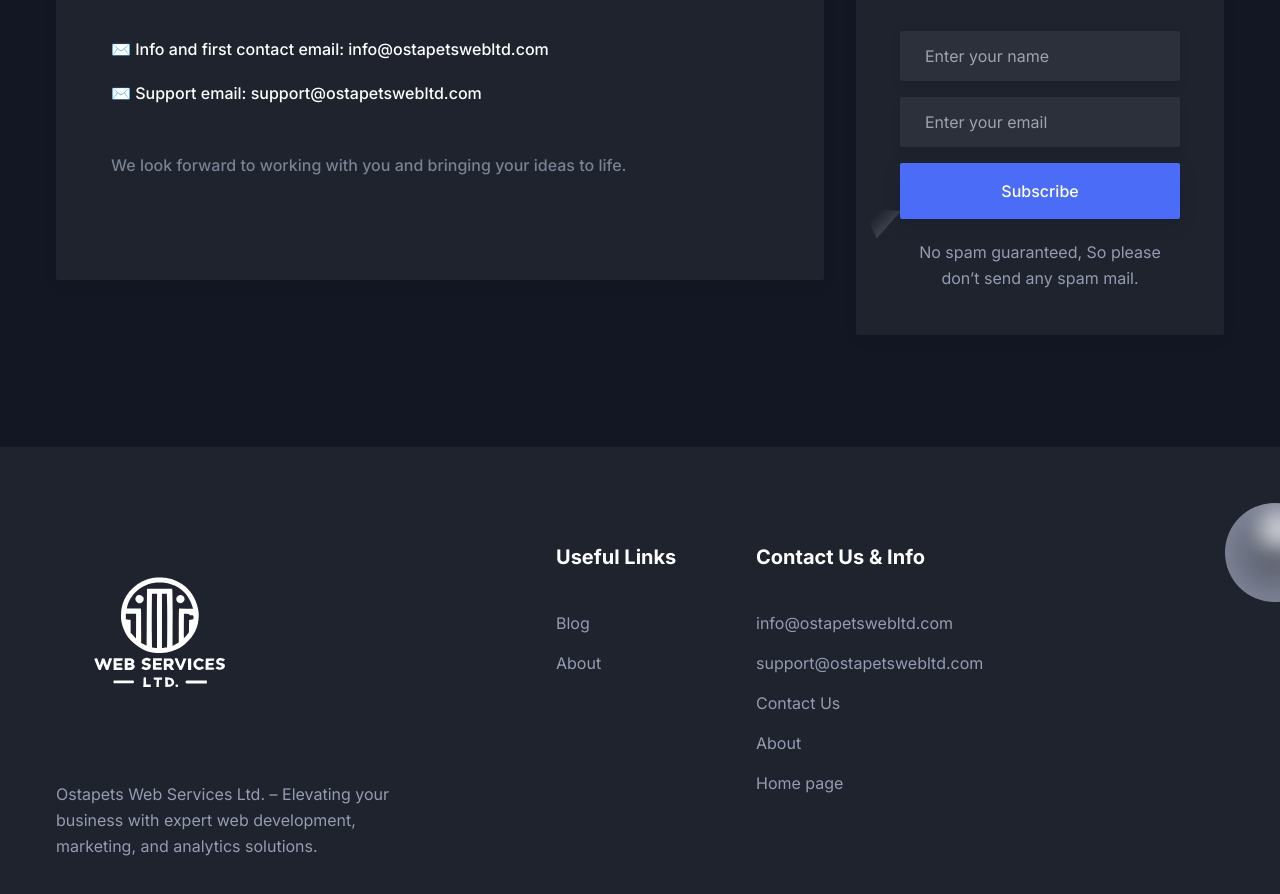
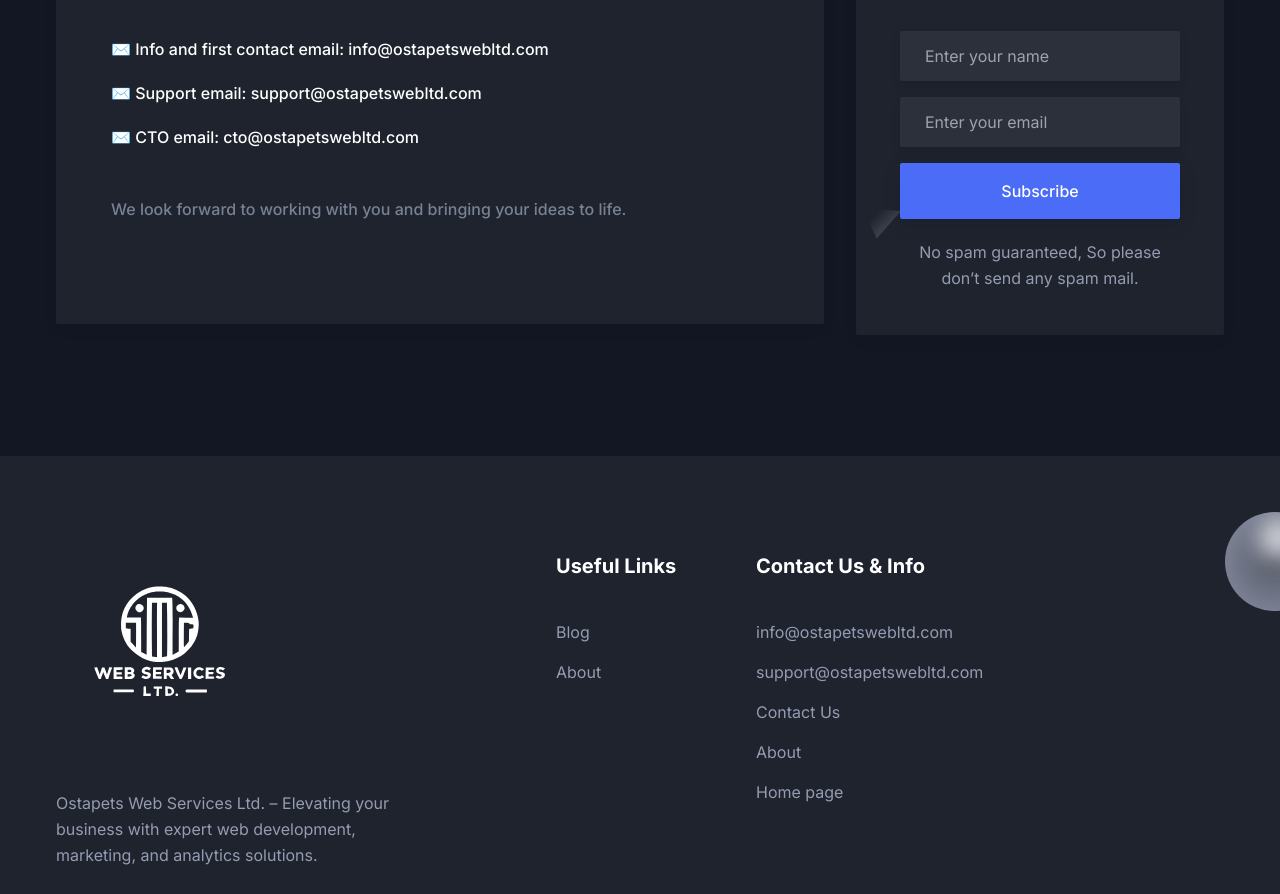
Before and after one commit to VashchenkoOleksandr/ostapec-business, a Next.js app: page / in a window 1280 px wide. Shown: the part 7980-8874 px from the top of the page. Built offline with nearby package versions, Linux system fonts and the light colour scheme.

Commit message:
Mail update

```diff
--- a/src/components/Contact/index.tsx
+++ b/src/components/Contact/index.tsx
@@ -29,6 +29,9 @@
                                 <li className="mb-5 text-base font-medium text-black dark:text-white ">
                                     ✉️ Support email: <a href="mailto:support@ostapetswebltd.com">support@ostapetswebltd.com</a>
                                 </li>
+                                <li className="mb-5 text-base font-medium text-black dark:text-white ">
+                                    ✉️ CTO email: <a href="mailto:cto@ostapetswebltd.com">cto@ostapetswebltd.com</a>
+                                </li>
                             </ul>
                             <p className="mb-12 text-base font-medium text-body-color">
                                 We look forward to working with you and bringing your ideas to life.
```
